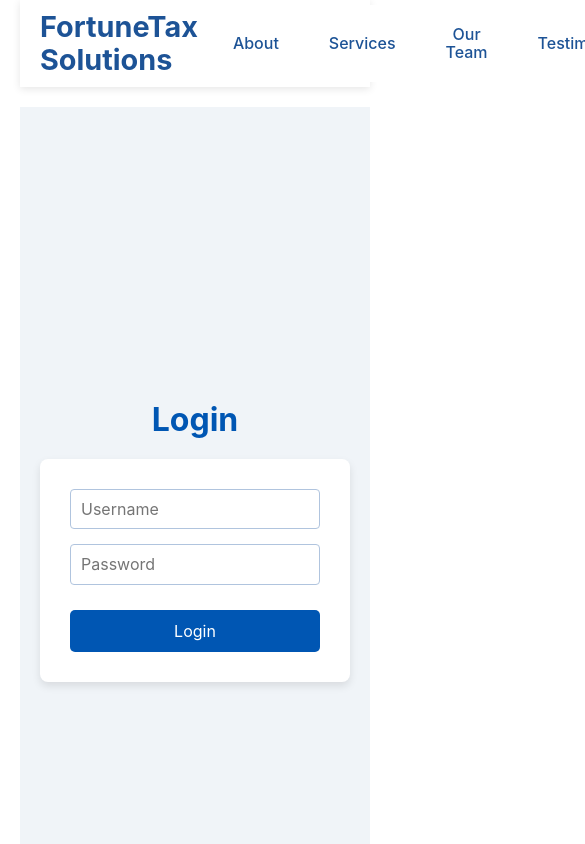
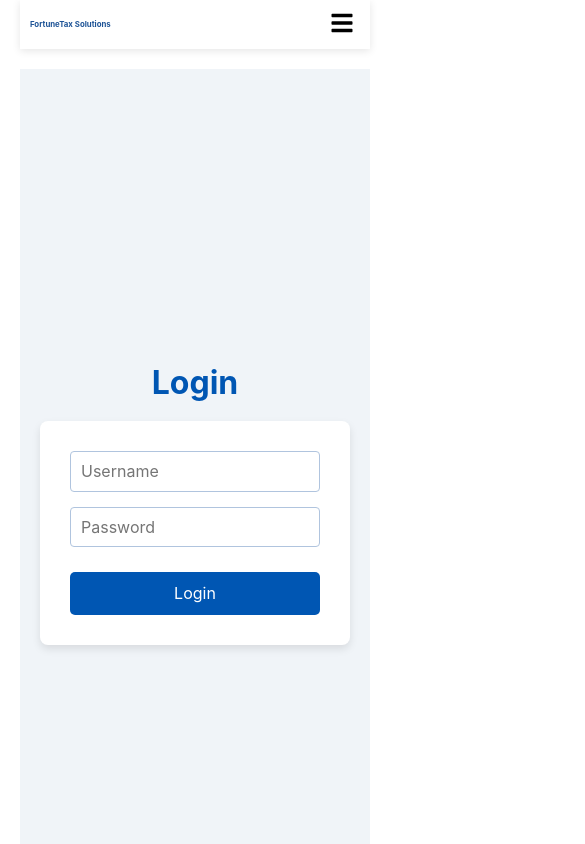
Before and after one commit to DaryPet/tax-consulting-app, a React (Create React App) app in the folder frontend/: page /login in a window 390 px wide. Shown: the top 844 px of the page, 585 px wide, since content can reach past the window. Built offline with nearby package versions, Linux system fonts and the light colour scheme.

Commit message:
responsive-adaptive - about-header

```diff
--- a/frontend/src/components/About/AboutUs.module.css
+++ b/frontend/src/components/About/AboutUs.module.css
@@ -30,3 +30,24 @@
   color: white;
   text-align: center;
 }
+@media (min-width: 320px) and (max-width: 375px) {
+  .link {
+    font-size: 4vw;
+    padding: 5px 5vw;
+  }
+}
+
+@media (min-width: 768px) {
+  .description {
+    font-size: 2rem;
+  }
+
+  .descriptionLast {
+    font-size: 2.5rem;
+  }
+}
+@media (min-width: 1440px) {
+  .descriptionLast {
+    padding: 0 85px;
+  }
+}
--- a/frontend/src/components/Header/Header.module.css
+++ b/frontend/src/components/Header/Header.module.css
@@ -10,25 +10,83 @@
   justify-content: space-between;
   padding: 5px 20px;
 }
-.headerContainer {
+/* .headerContainer {
   width: 100%;
   background-color: #ffffff;
   box-shadow: 0 2px 5px rgba(0, 0, 0, 0.1);
   position: sticky;
   top: 0;
   z-index: 1000;
-}
+} */
 
 .logo {
-  font-size: 1.8em;
+  /* font-size: 1.8em;
+  font-weight: bold; */
+  display: flex;
+  align-items: center;
   font-weight: bold;
 }
 
 .logo a {
   color: #1d5396;
   text-decoration: none;
+  font-size: 70%;
+  white-space: nowrap;
+  display: flex;
+  align-items: center;
+  text-decoration: none;
 }
 
 .logo a:hover {
   color: #e1e1e1;
 }
+.burger {
+  display: none;
+  background: none;
+  border: none;
+  cursor: pointer;
+}
+.burger svg {
+  width: 24px;
+  height: 24px;
+  fill: #000;
+}
+@media (min-width: 320px) and (max-width: 375px) {
+  /* .header {
+    padding: 5px 5vw;
+  } */
+  /* .logoImage {
+    width: 10vw;
+  } */
+}
+
+@media (max-width: 767px) {
+  .burger {
+    display: block;
+  }
+  .header {
+    padding: 10px;
+  }
+  .logo {
+    font-size: 70%;
+  }
+}
+
+@media (min-width: 768px) and (max-width: 1439px) {
+  .header {
+    padding: 10px 40px;
+  }
+
+  .logo a {
+    font-size: 1rem;
+  }
+}
+
+@media (min-width: 1440px) {
+  .header {
+    padding: 10px 60px;
+  }
+  .logo a {
+    font-size: 3rem;
+  }
+}
--- a/frontend/src/components/Header/Header.tsx
+++ b/frontend/src/components/Header/Header.tsx
@@ -1,14 +1,24 @@
-import React from "react";
+import React, { useState } from "react";
 import Navigation from "../Navigation/Navigation";
 import styles from "./Header.module.css";
+import { FaBars } from "react-icons/fa";
 
 const Header: React.FC = () => {
+  const [isNavOpen, setIsNavOpen] = useState(false);
+
+  const toggleNav = () => {
+    setIsNavOpen((prev) => !prev);
+  };
+
   return (
     <header className={styles.header}>
       <div className={styles.logo}>
         <a href="/">FortuneTax Solutions</a>
       </div>
-      <Navigation />
+      <button className={styles.burger} onClick={toggleNav}>
+        <FaBars />
+      </button>
+      <Navigation isOpen={isNavOpen} toggleNav={toggleNav} />
     </header>
   );
 };
--- a/frontend/src/components/Navigation/Navigation.module.css
+++ b/frontend/src/components/Navigation/Navigation.module.css
@@ -1,21 +1,23 @@
 .nav {
   background-color: #ffffff;
-  padding: 10px 20px;
-  position: sticky;
+  position: fixed;
   top: 0;
-  z-index: 1000;
+  left: 0;
+  right: 0;
+  transform: translateY(-100%);
+  transition: transform 0.3s ease-in-out;
+  z-index: 2000;
+  padding: 20px;
 }
-
 .navList {
+  list-style: none;
+  margin: 0;
+  padding: 0;
   display: flex;
-  list-style: none;
-  padding: 0;
-  margin: 0;
+  flex-direction: column;
+  gap: 20px;
   align-items: center;
-  justify-content: center;
-  gap: 20px;
 }
-
 .navItem {
   margin: 0;
 }
@@ -41,3 +43,60 @@
   outline: none;
   border-bottom: 2px solid #4a90e2;
 }
+.navOpen {
+  transform: translateY(0);
+  height: 100%;
+}
+@media (min-width: 320px) and (max-width: 375px) {
+  .link {
+    font-size: 2vw;
+    padding: 5px 5vw;
+  }
+}
+
+@media (max-width: 767px) {
+  .nav {
+    padding: 40px 20px;
+  }
+  .link {
+    padding: 10px 15px;
+  }
+}
+
+@media (min-width: 768px) and (max-width: 1439px) {
+  .nav {
+    position: static;
+    transform: none;
+    transition: none;
+    background-color: transparent;
+    padding: 0;
+  }
+  .navList {
+    flex-direction: row;
+    gap: 20px;
+  }
+  .link {
+    font-size: 0.7rem;
+    padding: 0;
+  }
+  .navOpen {
+    transform: none;
+  }
+}
+
+@media (min-width: 1440px) {
+  .link {
+    font-size: 1.5rem;
+  }
+  .nav {
+    position: static;
+    transform: none;
+    transition: none;
+    background-color: transparent;
+    padding: 0;
+  }
+  .navList {
+    flex-direction: row;
+    gap: 30px;
+  }
+}
--- a/frontend/src/components/Navigation/Navigation.tsx
+++ b/frontend/src/components/Navigation/Navigation.tsx
@@ -5,7 +5,12 @@ import { RootState } from "../../redux/store";
 import LogoutButton from "../Buttons/LogoutButton";
 import styles from "./Navigation.module.css";
 
-const Navigation: React.FC = () => {
+interface NavigationProps {
+  isOpen: boolean;
+  toggleNav: () => void;
+}
+
+const Navigation: React.FC<NavigationProps> = ({ isOpen, toggleNav }) => {
   const { isLoggedIn, user } = useSelector((state: RootState) => state.auth);
   const location = useLocation();
   const navigate = useNavigate();
@@ -16,6 +21,7 @@ const Navigation: React.FC = () => {
     } else {
       scrollToSection(targetId);
     }
+    toggleNav();
   };
 
   const scrollToSection = (targetId: string) => {
@@ -26,7 +32,7 @@ const Navigation: React.FC = () => {
   };
 
   return (
-    <nav className={styles.nav}>
+    <nav className={`${styles.nav} ${isOpen ? styles.navOpen : ""}`}>
       <ul className={styles.navList}>
         <li className={styles.navItem}>
           <button onClick={() => handleScroll("about")} className={styles.link}>
--- a/frontend/src/pages/AdminPage/AdminPage.module.css
+++ b/frontend/src/pages/AdminPage/AdminPage.module.css
@@ -33,3 +33,18 @@
   width: 100%;
   margin-top: 20px;
 }
+@media (min-width: 320px) and (max-width: 768px) {
+  .linkSection {
+    display: flex;
+    flex-direction: column;
+    align-items: center;
+  }
+
+  .userLink {
+    display: block;
+    width: 90%;
+    max-width: 300px;
+    margin: 10px 0;
+    text-align: center;
+  }
+}
--- a/frontend/src/pages/AdminPage/AdminPage.tsx
+++ b/frontend/src/pages/AdminPage/AdminPage.tsx
@@ -1,4 +1,4 @@
-import React, { useEffect, useState } from "react";
+import React, { useEffect } from "react";
 import styles from "./AdminPage.module.css";
 import { Outlet } from "react-router-dom";
 import { NavLink } from "react-router-dom";
--- a/frontend/src/pages/UserPage/UserPage.module.css
+++ b/frontend/src/pages/UserPage/UserPage.module.css
@@ -55,3 +55,22 @@
 .button:hover {
   background-color: #45a049;
 }
+.outletSection {
+  width: 100%;
+  margin-top: 20px;
+}
+@media (min-width: 320px) and (max-width: 375px) {
+  .linkSection {
+    display: flex;
+    flex-direction: column;
+    align-items: center;
+  }
+
+  .userLink {
+    display: block;
+    width: 90%;
+    max-width: 300px;
+    margin: 10px 0;
+    text-align: center;
+  }
+}
--- a/frontend/src/services/testimonialService.ts
+++ b/frontend/src/services/testimonialService.ts
@@ -20,25 +20,17 @@ export const addTestimonialApi = async (
 
 export const fetchAllTestimonialsApi = async (): Promise<any> => {
   try {
-    console.log("Fetching testimonials from URL:", TESTIMONIALS_URL);
-
     const response = await fetch(TESTIMONIALS_URL, {
       method: "GET",
     });
 
     if (!response.ok) {
-      console.error(
-        "Error fetching testimonials:",
-        response.status,
-        response.statusText
-      );
       throw new Error(
         `Failed to fetch testimonials. Status: ${response.status} ${response.statusText}`
       );
     }
 
     const data = await response.json();
-    console.log("Fetched testimonials data:", data);
 
     if (!Array.isArray(data)) {
       throw new Error("Fetched data is not an array as expected.");
@@ -46,7 +38,6 @@ export const fetchAllTestimonialsApi = async (): Promise<any> => {
 
     return data;
   } catch (error) {
-    console.error("Error while fetching testimonials:", error);
     throw error;
   }
 };
```
Also changed, not shown: 1 other file (tests, documents, lock files or other folders).
